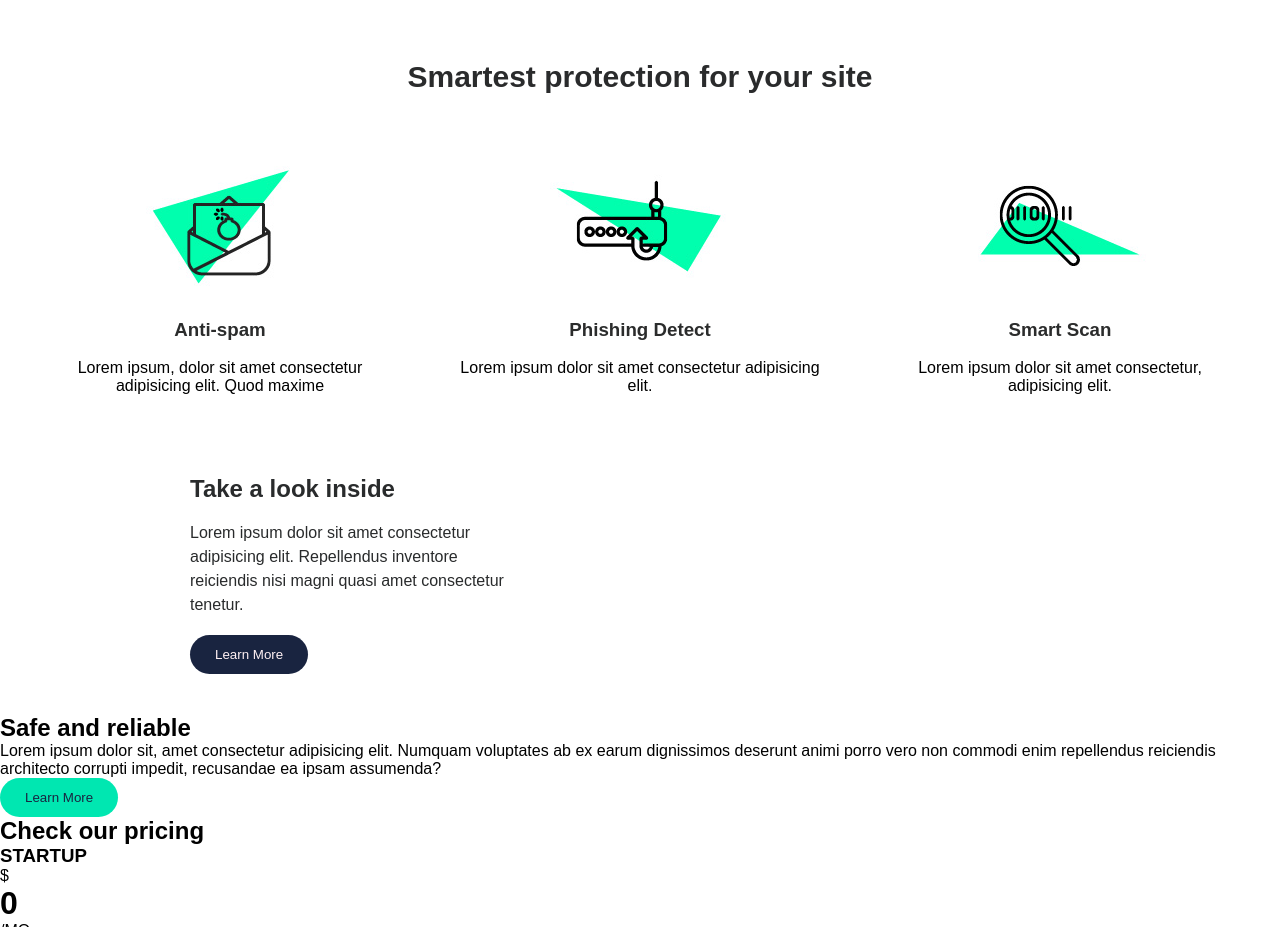
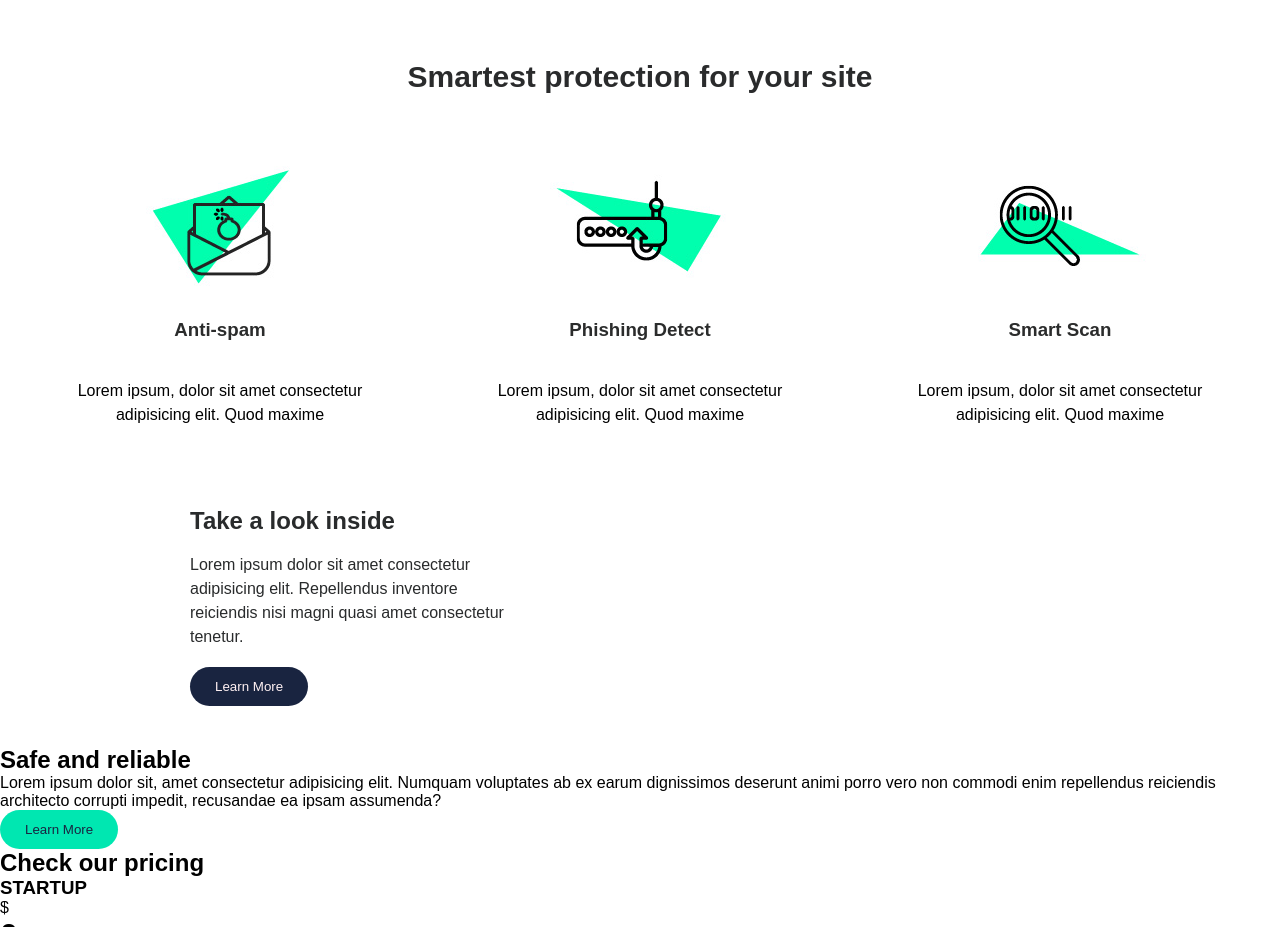
Before and after one commit to Jeronimo765/proyectoAtlas, a plain HTML site: page index.html in a window 1280 px wide. Shown: the part 820-1747 px from the top of the page. Drawn offline with Linux system fonts and the light colour scheme.

Commit message:
Envio el perimer avanze de hoy

```diff
--- a/index.html
+++ b/index.html
@@ -61,7 +61,7 @@
                     <h3>Phishing Detect</h3>
                 </div>
                 <br>
-                <p>Lorem ipsum dolor sit amet consectetur adipisicing elit.</p>
+                <p>Lorem ipsum, dolor sit amet consectetur adipisicing elit. Quod maxime</p>
             </div>
 
             <div class="servicio">
@@ -72,7 +72,7 @@
                     <h3>Smart Scan</h3>
                 </div>
                 <br>
-                <p>Lorem ipsum dolor sit amet consectetur, adipisicing elit.</p>
+                <p>Lorem ipsum, dolor sit amet consectetur adipisicing elit. Quod maxime</p>
             </div>
         </div>
 
--- a/styles/style.css
+++ b/styles/style.css
@@ -5,15 +5,9 @@
     font-family: Arial, Helvetica, sans-serif;
 }
 
-body,
-html {
-    height: 100%;
-}
-
 .new-way {
     background-image: url(/assets/images/banner-bk.jpg);
     background-size: cover;
-    background-position: center;
     height: 100vh;
     color: white;
     padding: 40px 190px;
@@ -97,6 +91,16 @@ button {
 .servicio {
     width: 30%;
     text-align: center;
+    display: flex;
+    flex-direction: column;
+    align-items: center;
+}
+
+.servicio p {
+    line-height: 1.5;
+    text-align: center;
+    margin: 20px auto 0 auto;
+    width: none;
 }
 
 .servicio img {
@@ -122,7 +126,7 @@ button {
     flex-wrap: wrap;
 }
 
-.take p{
+.take p {
     width: 35%;
     line-height: 1.5;
 }
```
